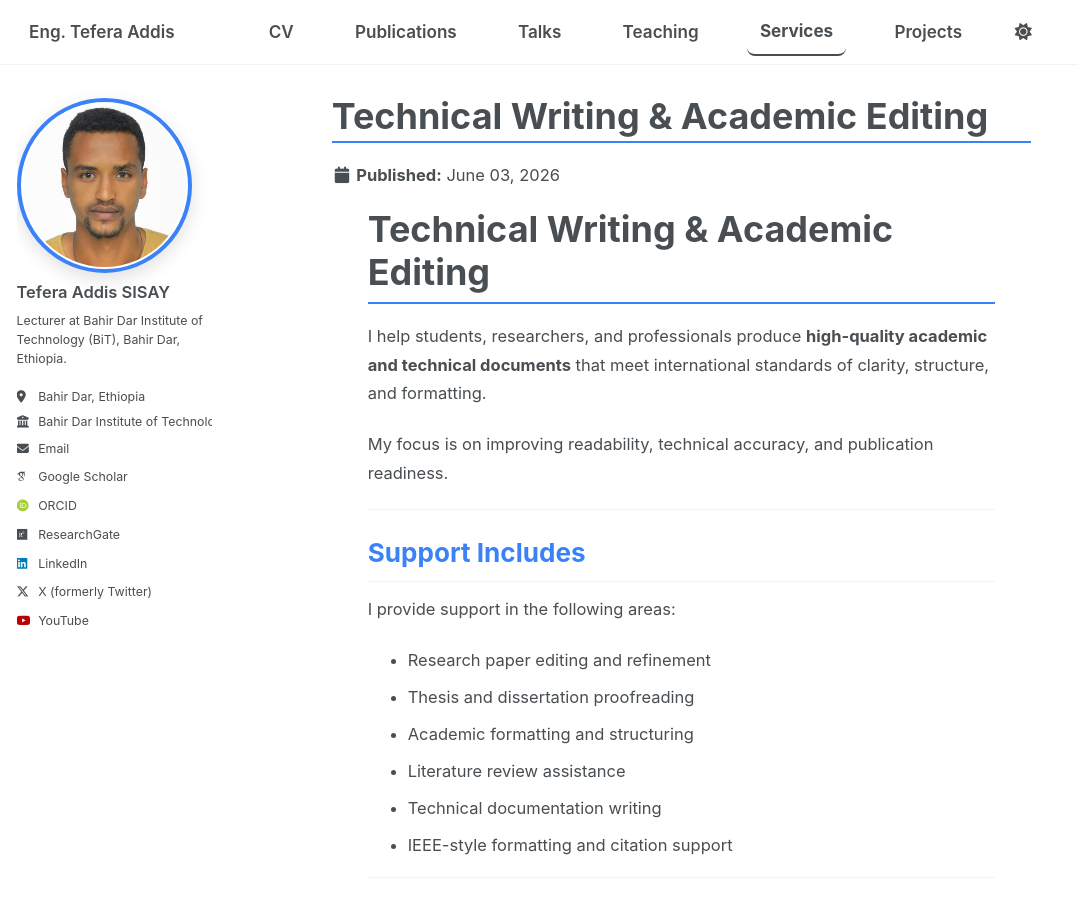
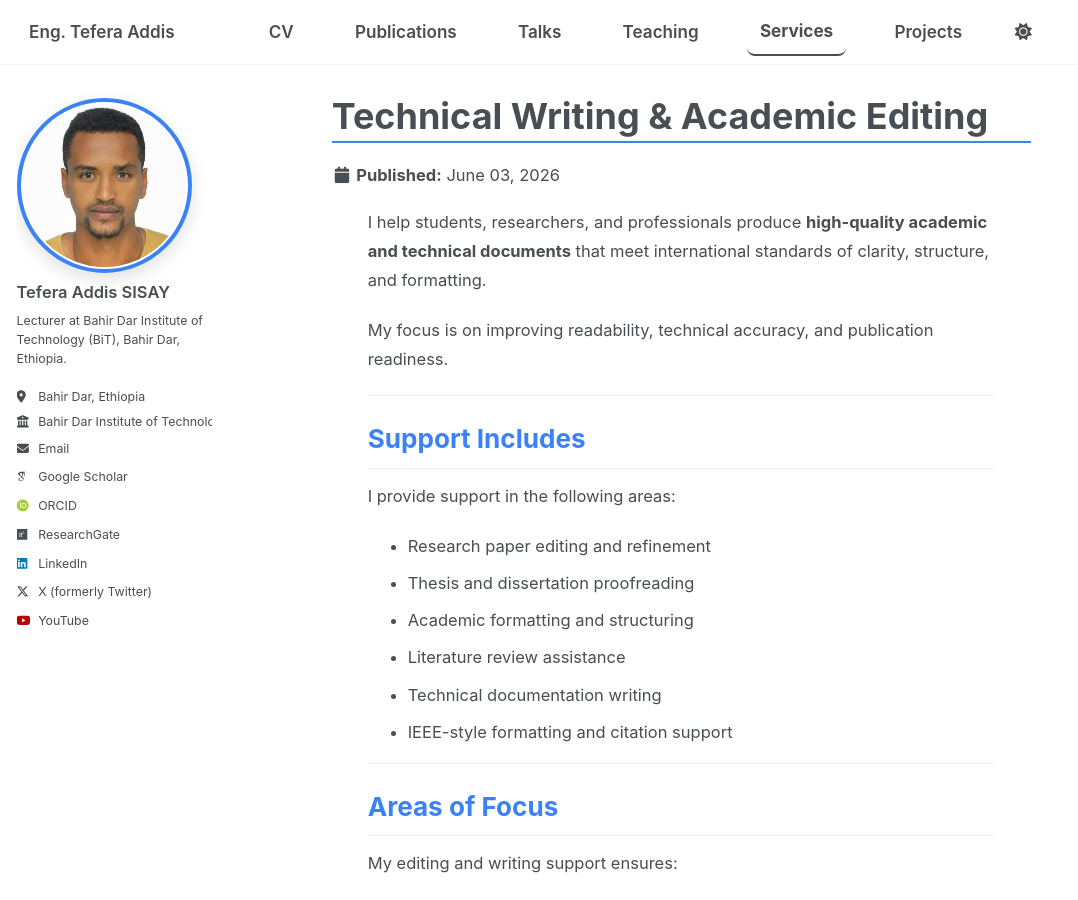
Before and after one commit to tefera-addis-sisay/tefera-addis-sisay.github.io, a Jekyll site: the page built from _services/technical-writing.md, in a window 1280 px wide and 900 px high. Shown: the whole window, without its empty margins (0-1078 px from the left). Built offline with Jekyll 4.4.1, drawn with Linux system fonts in a browser that asks for light colours; some web fonts are replaced; a script bundle is joined from its source files by our own code; library files that are not in the unit come from our copies.

Commit message:
Update technical-writing.md

```diff
--- a/_services/technical-writing.md
+++ b/_services/technical-writing.md
@@ -6,9 +6,6 @@ layout: single
 author_profile: true
 excerpt: "Professional support for research writing, thesis editing, academic formatting, and technical documentation."
 ---
-
-# Technical Writing & Academic Editing
-
 I help students, researchers, and professionals produce **high-quality academic and technical documents** that meet international standards of clarity, structure, and formatting.
 
 My focus is on improving readability, technical accuracy, and publication readiness.
```
